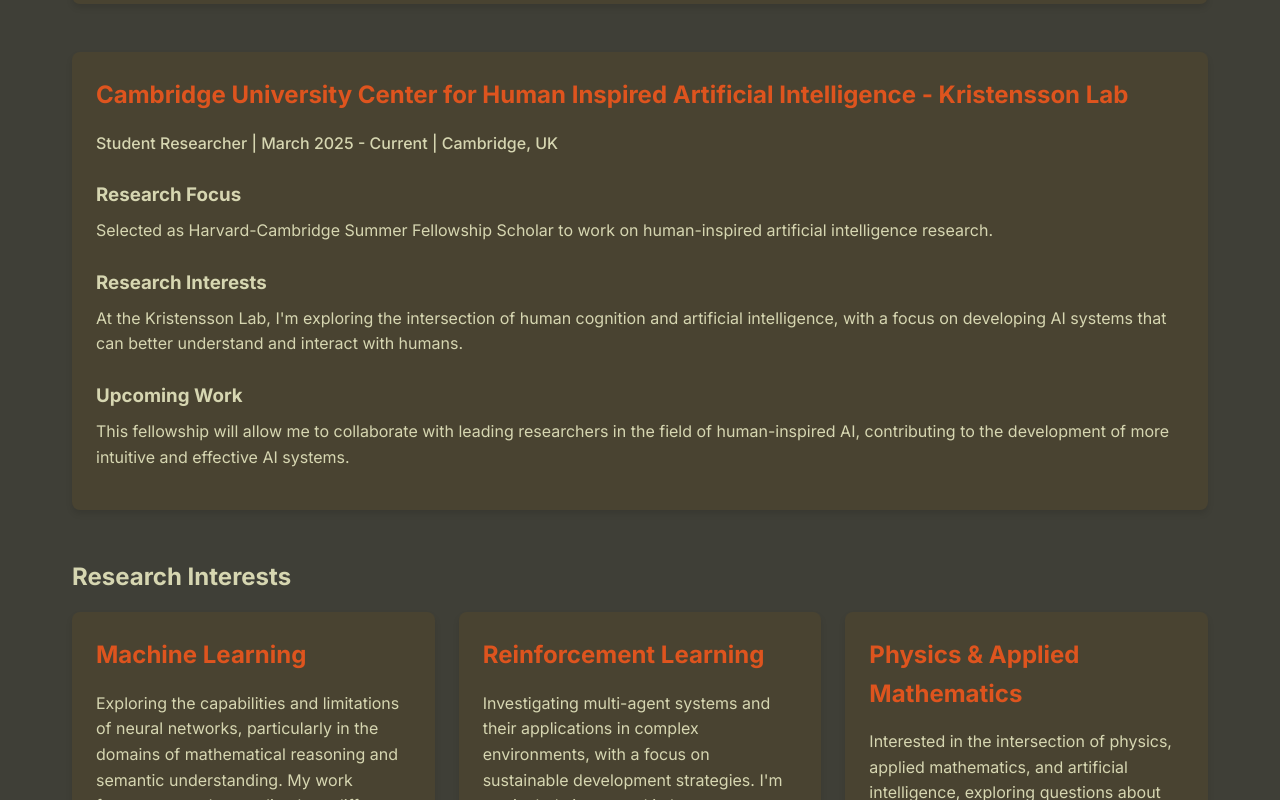
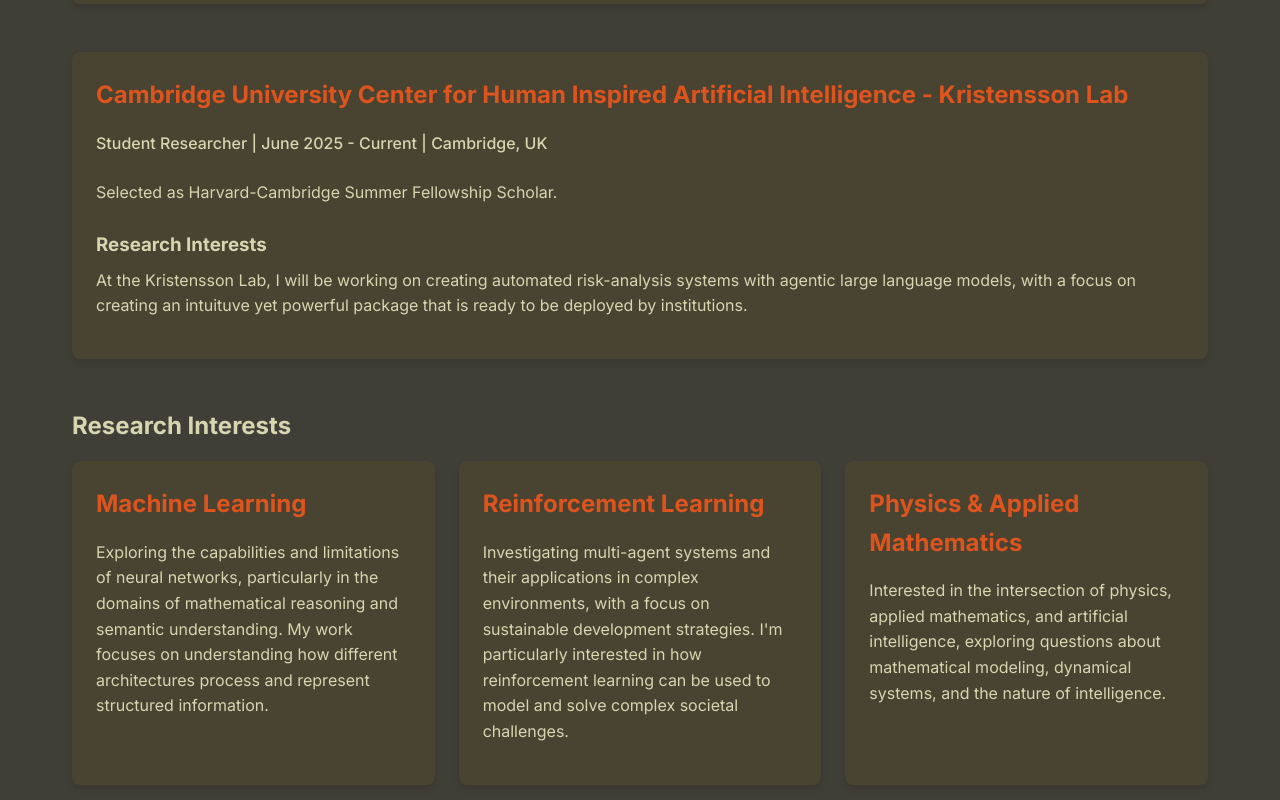
Before and after one commit to Ege-Cakar/ege-cakar.github.io, a React (Create React App) app: page /research in a window 1280 px wide. Shown: the part 920-1720 px from the top of the page. Built offline with nearby package versions, Linux system fonts and the light colour scheme.

Commit message:
Update Research page

```diff
--- a/src/pages/Research.js
+++ b/src/pages/Research.js
@@ -59,17 +59,13 @@
       <ResearchPosition>
         <Card>
           <CardTitle>Cambridge University Center for Human Inspired Artificial Intelligence - Kristensson Lab</CardTitle>
-          <PositionSubtitle>Student Researcher | March 2025 - Current | Cambridge, UK</PositionSubtitle>
+          <PositionSubtitle>Student Researcher | June 2025 - Current | Cambridge, UK</PositionSubtitle>
 
           <ResearchContent>
-            <h3>Research Focus</h3>
-            <p>Selected as Harvard-Cambridge Summer Fellowship Scholar to work on human-inspired artificial intelligence research.</p>
+            <p>Selected as Harvard-Cambridge Summer Fellowship Scholar.</p>
 
             <h3>Research Interests</h3>
-            <p>At the Kristensson Lab, I'm exploring the intersection of human cognition and artificial intelligence, with a focus on developing AI systems that can better understand and interact with humans.</p>
-
-            <h3>Upcoming Work</h3>
-            <p>This fellowship will allow me to collaborate with leading researchers in the field of human-inspired AI, contributing to the development of more intuitive and effective AI systems.</p>
+            <p>At the Kristensson Lab, I will be working on creating automated risk-analysis systems with agentic large language models, with a focus on creating an intuituve yet powerful package that is ready to be deployed by institutions.</p>
           </ResearchContent>
         </Card>
       </ResearchPosition>
@@ -90,7 +86,7 @@
 
           <Card>
             <CardTitle>Physics & Applied Mathematics</CardTitle>
-            <p>Interested in the intersection of physics, applied mathematics, and artificial intelligence, exploring questions about mathematical modeling, dynamical systems, and the nature of intelligence. This interdisciplinary approach informs my technical research and provides a broader context for understanding AI's implications.</p>
+            <p>Interested in the intersection of physics, applied mathematics, and artificial intelligence, exploring questions about mathematical modeling, dynamical systems, and the nature of intelligence.</p>
           </Card>
         </Grid>
       </Section>
```
